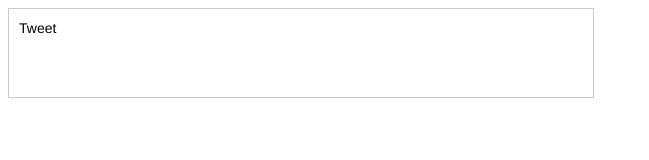
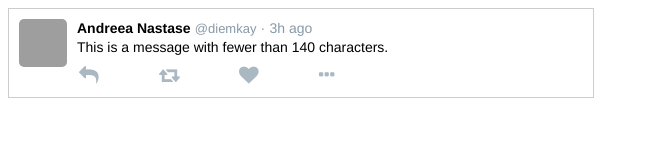
Before and after one commit to diemkay/react-practice, a React app in the folder static-tweet/: page / in a window 1280 px wide. Shown: the whole page, without its empty margins (0-649 px from the left). Built offline with nearby package versions, Linux system fonts and the light colour scheme; grey boxes are pictures that could not be loaded.

Commit message:
Add static tweet elements

```diff
--- a/static-tweet/src/index.css
+++ b/static-tweet/src/index.css
@@ -8,3 +8,38 @@
   font-size: 14px;
   line-height: 18px;
 }
+
+.avatar {
+  width: 48px;
+  height: 48px;
+  border-radius: 5px;
+  margin-right: 10px;
+}
+
+.name {
+  font-weight: bold;
+  margin-bottom: 0.5em;
+  margin-right: 0.3em;
+}
+.handle {
+  color: #8899a6;
+  font-size: 13px;
+}
+
+.time {
+  padding-left: 0.3em;
+  color: #8899a6;
+}
+.time::before {
+  content: '\00b7';
+  padding-right: 0.3em;
+}
+.buttons {
+  margin-top: 10px;
+  margin-left: 2px;
+  font-size: 1.4em;
+  color: #aab8c2;
+}
+.buttons i {
+  width: 80px;
+}
--- a/static-tweet/src/index.js
+++ b/static-tweet/src/index.js
@@ -3,7 +3,59 @@ import ReactDOM from 'react-dom';
 import './index.css';
 
 function Tweet() {
-  return <div className="tweet">Tweet</div>;
+  return (
+    <div className="tweet">
+      <Avatar />
+      <div className="content">
+        {' '}
+        <Author />
+        <Time /> <Message />
+        <div className="buttons">
+          <ReplyButton />
+          <RetweetButton />
+          <LikeButton />
+          <MoreOptionsButton />
+        </div>
+      </div>
+    </div>
+  );
 }
 
+function Avatar() {
+  return (
+    <img
+      src="https://www.gravatar.com/avatar/nothing"
+      className="avatar"
+      alt="avatar"
+    />
+  );
+}
+
+function Message() {
+  return (
+    <div className="message">This is a message with fewer than 140 characters.</div>
+  );
+}
+
+function Author() {
+  return (
+    <span className="author">
+      <span className="name">Andreea Nastase</span>
+      <span className="handle">@diemkay</span>
+    </span>
+  );
+}
+
+const Time = () => <span className="time">3h ago</span>;
+
+const ReplyButton = () => <i className="fa fa-reply reply-button" />;
+
+const RetweetButton = () => <i className="fa fa-retweet retweet-button" />;
+
+const LikeButton = () => <i className="fa fa-heart like-button" />;
+
+const MoreOptionsButton = () => (
+  <i className="fa fa-ellipsis-h more-options-button" />
+);
+
 ReactDOM.render(<Tweet />, document.getElementById('root'));
```
Also changed, not shown: static-tweet/public/index.html (+1 -1 lines).
